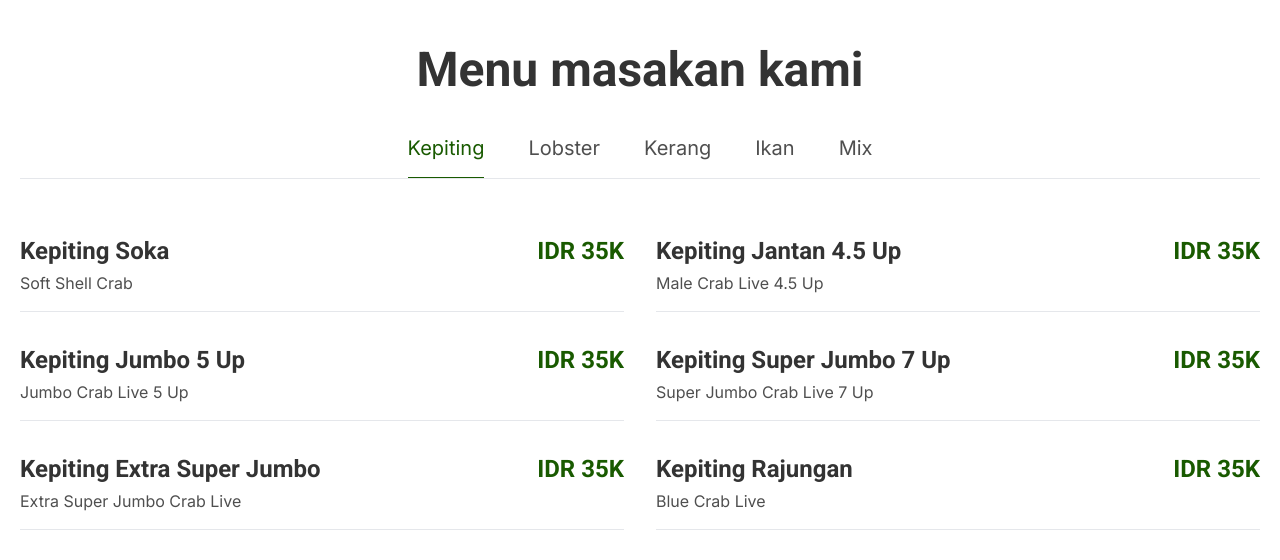
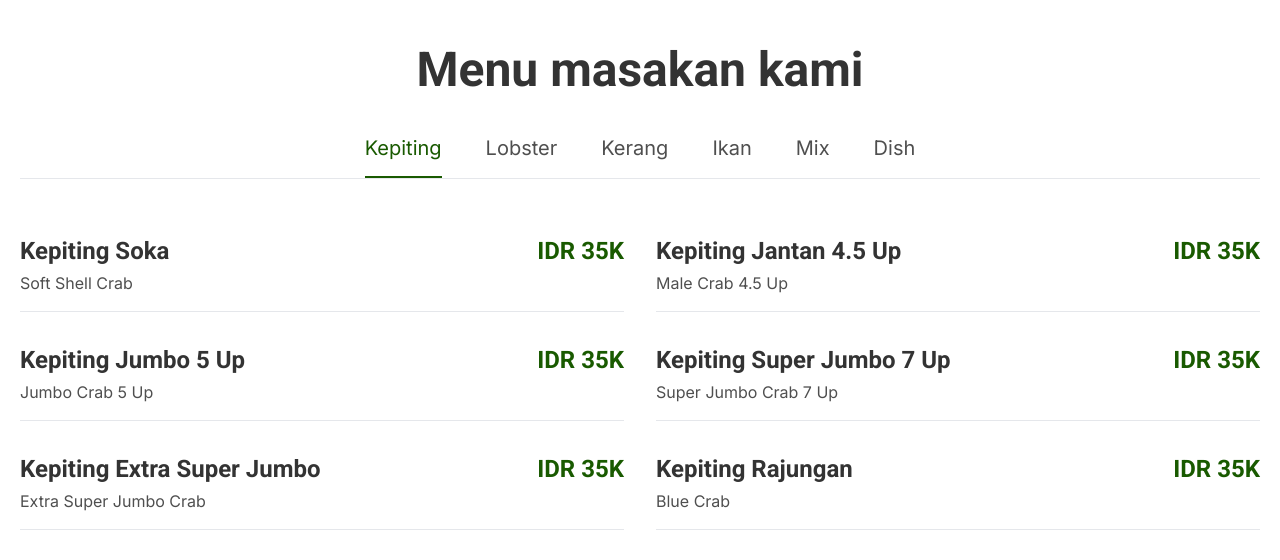
Before and after one commit to rdynxyz/doyan-seafood, a Vue app: page / in a window 1280 px wide. Shown: the part 2520-3080 px from the top of the page. Built offline with nearby package versions, Linux system fonts and the light colour scheme; a web font is replaced by a local one.

Commit message:
+food menu

```diff
--- a/public/db.json
+++ b/public/db.json
@@ -4,94 +4,193 @@
             "name": "Kepiting Soka",
             "desc": "Soft Shell Crab",
             "price": "IDR 35K",
-            "category": "kepiting",
-            "recomend": true
+            "category": "kepiting"
         },
         {
             "name": "Kepiting Jantan 4.5 Up",
-            "desc": "Male Crab Live 4.5 Up",
+            "desc": "Male Crab 4.5 Up",
             "price": "IDR 35K",
             "category": "kepiting"
         },
         {
             "name": "Kepiting Jumbo 5 Up",
-            "desc": "Jumbo Crab Live 5 Up",
+            "desc": "Jumbo Crab 5 Up",
             "price": "IDR 35K",
             "category": "kepiting"
         },
         {
             "name": "Kepiting Super Jumbo 7 Up",
-            "desc": "Super Jumbo Crab Live 7 Up",
+            "desc": "Super Jumbo Crab 7 Up",
             "price": "IDR 35K",
             "category": "kepiting"
         },
         {
             "name": "Kepiting Extra Super Jumbo",
-            "desc": " Extra Super Jumbo Crab Live",
+            "desc": " Extra Super Jumbo Crab",
             "price": "IDR 35K",
             "category": "kepiting"
         },
         {
             "name": "Kepiting Rajungan",
-            "desc": " Blue Crab Live",
+            "desc": " Blue Crab",
             "price": "IDR 35K",
             "category": "kepiting"
         },
         {
-            "name": "Lobster Soka",
-            "desc": "Soft Shell Crab",
-            "price": "IDR 35K",
-            "category": "lobster",
-            "recomend": true
-        },
-        {
-            "name": "Lobster Jantan 4.5 Up",
-            "desc": "Male Crab Live 4.5 Up",
+            "name": "Lobster Pakistan",
+            "desc": "Pakistan Lobster",
             "price": "IDR 35K",
             "category": "lobster"
         },
         {
-            "name": "Lobster Jumbo 5 Up",
-            "desc": "Jumbo Crab Live 5 Up",
+            "name": "Lobster Tawar",
+            "desc": "Tawar Lobster",
             "price": "IDR 35K",
             "category": "lobster"
         },
         {
-            "name": "Lobster Super Jumbo 7 Up",
-            "desc": "Super Jumbo Crab Live 7 Up",
+            "name": "Lobster Bambu",
+            "desc": "Bambu Lobster",
             "price": "IDR 35K",
             "category": "lobster"
         },
         {
-            "name": "Kerang Soka",
-            "desc": "Soft Shell Crab",
+            "name": "Lobster Mutiara",
+            "desc": "Mutiara Lobster",
             "price": "IDR 35K",
-            "category": "kerang",
-            "recomend": true
+            "category": "lobster"
         },
         {
-            "name": "Kerang Jantan 4.5 Up",
-            "desc": "Male Crab Live 4.5 Up",
+            "name": "Lobster Pasir",
+            "desc": "Pasir Lobster",
+            "price": "IDR 35K",
+            "category": "lobster"
+        },
+        {
+            "name": "Lobster Boston",
+            "desc": "Boston Lobster",
+            "price": "IDR 35K",
+            "category": "lobster"
+        },
+        {
+            "name": "Kerang Dara",
+            "desc": "Red Clams",
             "price": "IDR 35K",
             "category": "kerang"
         },
         {
-            "name": "Kerang Jumbo 5 Up",
-            "desc": "Jumbo Crab Live 5 Up",
+            "name": "Kerang Hijau",
+            "desc": "Green Mussel",
             "price": "IDR 35K",
             "category": "kerang"
         },
         {
-            "name": "Kerang Super Jumbo 7 Up",
-            "desc": "Super Jumbo Crab Live 7 Up",
+            "name": "Kerang Batik",
+            "desc": "Batik Clams",
             "price": "IDR 35K",
             "category": "kerang"
         },
         {
-            "name": "Kerang Extra Super Jumbo",
-            "desc": " Extra Super Jumbo Crab Live",
+            "name": "Kerang Tahu",
+            "desc": "White Clams",
             "price": "IDR 35K",
             "category": "kerang"
+        },
+        {
+            "name": "Kerang Simping",
+            "desc": "Capiz Clams",
+            "price": "IDR 35K",
+            "category": "kerang"
+        },
+        {
+            "name": "Kerang Bambu",
+            "desc": "Iris iris",
+            "price": "IDR 35K",
+            "category": "kerang"
+        },
+        {
+            "name": "Kerang Kijing",
+            "desc": "Kijing Clams",
+            "price": "IDR 35K",
+            "category": "kerang"
+        },
+        {
+            "name": "Kakap",
+            "desc": "Snapper Fish",
+            "price": "IDR 35K",
+            "category": "ikan"
+        },
+        {
+            "name": "Bandeng",
+            "desc": "Milkfish",
+            "price": "IDR 35K",
+            "category": "ikan"
+        },
+        {
+            "name": "Nila",
+            "desc": "Nile Tilapia",
+            "price": "IDR 35K",
+            "category": "ikan"
+        },
+        {
+            "name": "Gurami",
+            "desc": "Gouramy",
+            "price": "IDR 35K",
+            "category": "ikan"
+        },
+        {
+            "name": "Kerapu",
+            "desc": "Grouper Fish",
+            "price": "IDR 35K",
+            "category": "ikan"
+        },
+        {
+            "name": "Mix Grilled Seafood",
+            "desc": "Kepiting, Lobster, Kerang, Cumi",
+            "price": "IDR 35K",
+            "category": "mix"
+        },
+        {
+            "name": "Mix All Clams",
+            "desc": "Kerang Dara, Hijau, Bambu, Tahu, Simping, Kijing",
+            "price": "IDR 35K",
+            "category": "mix"
+        },
+        {
+            "name": "Lada Hitam",
+            "desc": "Black Pepper",
+            "price": "",
+            "category": "dish"
+        },
+        {
+            "name": "Saus Padang",
+            "desc": "Padang Sauce",
+            "price": "",
+            "category": "dish"
+        },
+        {
+            "name": "Mentega",
+            "desc": "Butter",
+            "price": "",
+            "category": "dish"
+        },
+        {
+            "name": "Saus Manado",
+            "desc": "Manado Sauce",
+            "price": "",
+            "category": "dish"
+        },
+        {
+            "name": "Steam Bawang Putih",
+            "desc": "Steamed With Garlic",
+            "price": "",
+            "category": "dish"
+        },
+        {
+            "name": "Saus Bawang",
+            "desc": "Onion Sauce",
+            "price": "",
+            "category": "dish"
         }
     ]
 
--- a/src/components/food-menu.vue
+++ b/src/components/food-menu.vue
@@ -4,7 +4,7 @@
         <div
             class="w-full border-b-[1px] pb-4 mt-10 gap-11 flex md:justify-center text-xl overflow-x-scroll md:overflow-hidden">
             <button v-for="button in buttons" :key="button.id" @click="menuLoad"
-                :class="`menu-btn relative after:contents-[''] after:h-[2px] after:w-0 after:left-0 after:bg-accent after:absolute after:bottom-[-17px] after:duration-300 focus:after:w-full hover:text-accent focus:text-accent cursor-pointer duration-150 ${button.class}`"
+                :class="`menu-btn relative after:contents-[''] after:h-[2px] after:w-0 after:left-0 after:bg-accent after:absolute after:bottom-[-16px] after:duration-300 focus:after:w-full hover:text-accent focus:text-accent cursor-pointer duration-150 ${button.class}`"
                 :id="`${button.for}`">{{ button.title }}</button>
         </div>
         <div id="daftar-menu" class="w-full grid grid-cols-1 lg:grid-cols-2 pt-14 gap-8">
@@ -26,8 +26,9 @@ export default {
             { id: 2, title: 'Lobster' },
             { id: 3, title: 'Kerang' },
             { id: 4, title: 'Ikan' },
-            { id: 4, title: 'Mix' },
-        ];
+            { id: 5, title: 'Mix' },
+            { id: 6, title: 'Dish' }
+        ]
 
         function displayMenu(){
             $.getJSON('db.json', function (data) {
```
